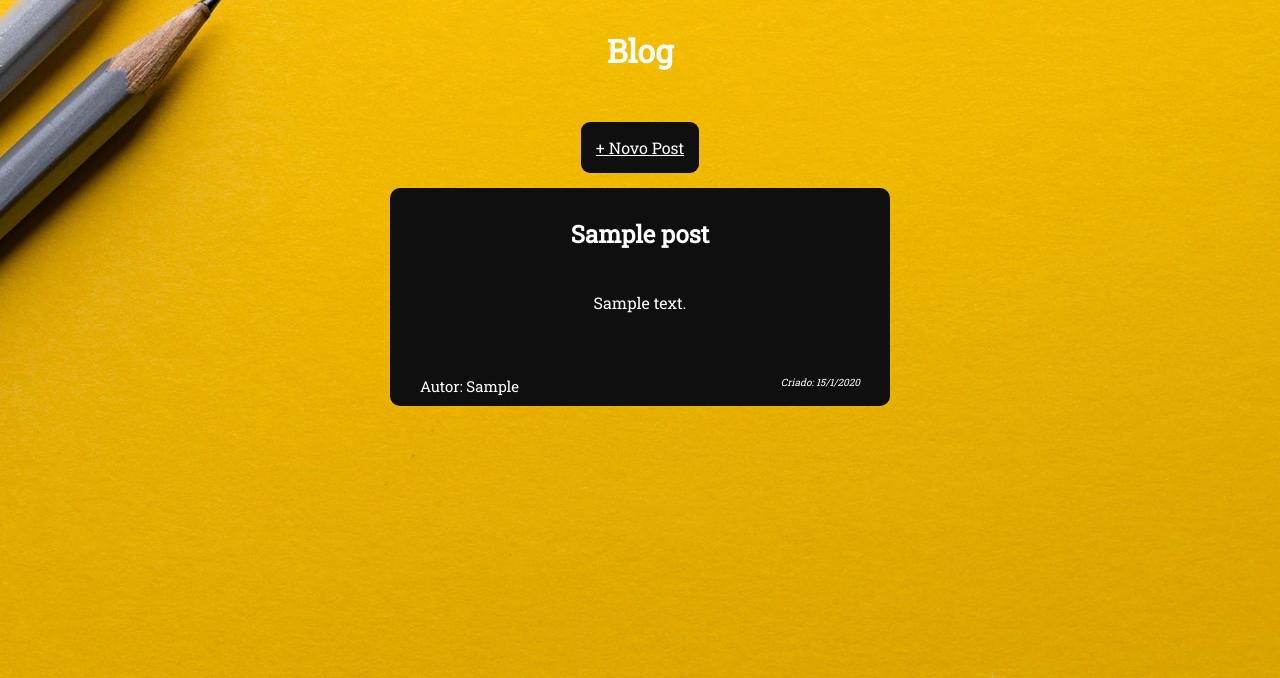
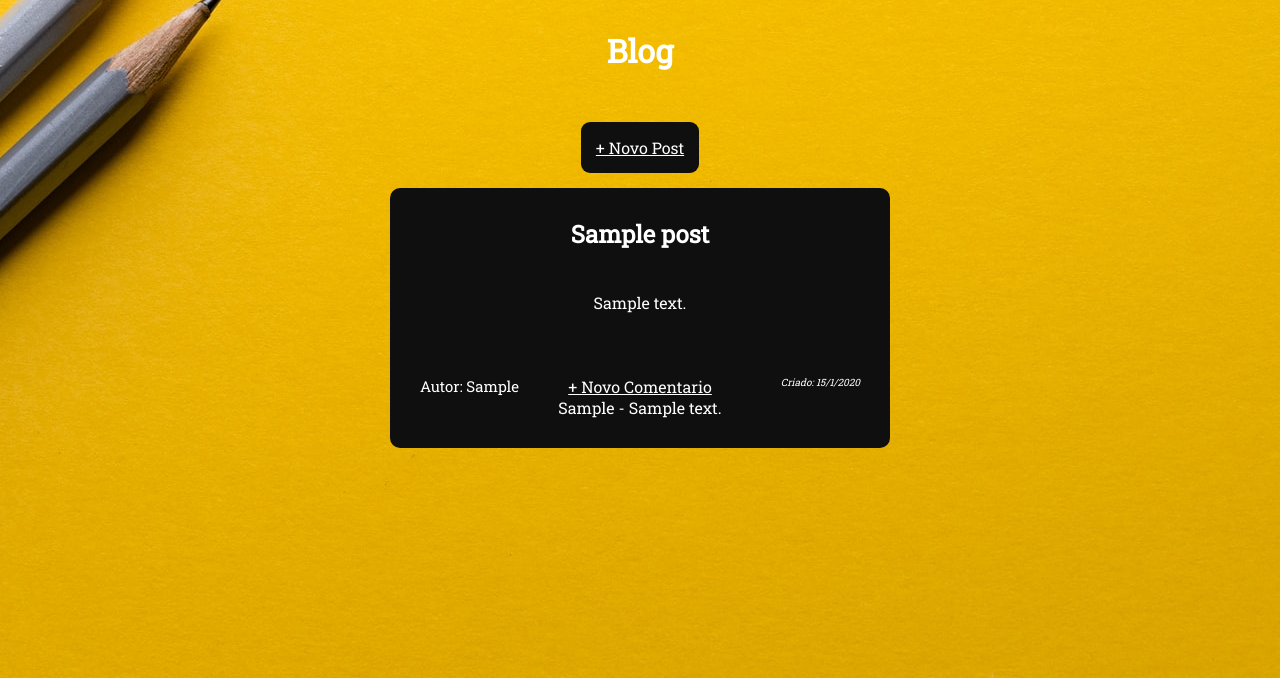
Before and after one commit to telmo-a22001972/portfolio, a Django app: page /posts in a window 1280 px wide. Shown: the part 81-759 px from the top of the page. Run offline with Django 4.2, Linux system fonts and the light colour scheme; tables that the repository leaves empty hold one stand-in row (values such as "Sample post"); parts of the project's set-up code (start-up, migrations or seed data) failed here and were passed over.

Commit message:
Comentários no blog, mas ele não adiciona sozinho ao post

```diff
--- a/portfolio/admin.py
+++ b/portfolio/admin.py
@@ -9,3 +9,4 @@ admin.site.register(Projeto)
 admin.site.register(Professor)
 admin.site.register(Cadeira)
 admin.site.register(Linguagem)
+admin.site.register(Comentario)
--- a/portfolio/forms.py
+++ b/portfolio/forms.py
@@ -6,9 +6,15 @@ class PostForm(ModelForm):
     class Meta:
         model = Post
         fields = '__all__'
+        exclude = ['comentarios']
 
 
 class CadeiraForm(ModelForm):
     class Meta:
         model = Cadeira
         fields = '__all__'
+
+class ComentarioForm(ModelForm):
+    class Meta:
+        model = Comentario
+        fields = '__all__'
--- a/portfolio/models.py
+++ b/portfolio/models.py
@@ -9,12 +9,22 @@ from django import forms
 # Para o campo não ser obrigatório mete-se ", blank= True"
 
 
+class Comentario(models.Model):
+    autor = models.CharField(max_length=20)
+    descricao = models.TextField()
+    criacao = models.DateTimeField(auto_now_add=True)
+
+    def __str__(self):
+        return f"{self.autor} - {self.descricao}"
+
+
 class Post(models.Model):
 
     titulo = models.CharField(max_length=60)
     descricao = models.TextField()
     criacao = models.DateTimeField(auto_now_add=True)
     autor = models.CharField(max_length=20)
+    comentarios = models.ManyToManyField(Comentario, blank=True)
 
     def __str__(self):
         return self.autor+": " +self.titulo + " - " + self.descricao[:30]
--- a/portfolio/templates/portfolio/posts.html
+++ b/portfolio/templates/portfolio/posts.html
@@ -16,7 +16,6 @@
     <div class="posts_container">
 
         {% for post in posts %}
-
             <div class="blog_post">
                 <h2>{{post.titulo}}</h2>
                 <br>
@@ -31,6 +30,17 @@
                 <div class="post_autor">
                     <p>Autor: {{ post.autor }}</p>
                 </div>
+                <div>
+                    <a href="{% url 'portfolio:criar_comentario' %}" class="btn">+ Novo Comentario</a>
+                </div>
+                <div class="comentarios_div">
+                    {% if post.comentarios is not Blank %}
+                        {% for comentario in post.comentarios.all %}
+                            {{comentario}}
+                            <br>
+                        {% endfor %}
+                    {% endif %}
+                </div>
             </div>
         {% endfor %}
 
--- a/portfolio/urls.py
+++ b/portfolio/urls.py
@@ -17,6 +17,8 @@ urlpatterns = [
     path('criar_post', views.criar_post_page_view, name="criar_post"),
     path('web', views.web_page_view, name="web"),
     path('criar_cadeira', views.criar_cadeira_page_view, name="criar_cadeira"),
+    path('criar_comentario', views.criar_comentario_page_view, name='criar_comentario'),
+
 
 
 
--- a/portfolio/views.py
+++ b/portfolio/views.py
@@ -53,6 +53,16 @@ def criar_post_page_view(request):
     return render(request, 'portfolio/criar_post.html', context)
 
 
+def criar_comentario_page_view(request):
+    form = ComentarioForm(request.POST or None)
+    if form.is_valid():
+        form.save()
+        return HttpResponseRedirect('/posts')
+
+    context = {'form':form}
+
+    return render(request, 'portfolio/criar_comentario.html', context)
+
 
 def web_page_view(request):
     if request.method == 'POST':
```
Also changed, not shown: portfolio/templates/portfolio/about.html (+5 -5 lines), portfolio/templates/portfolio/criar_comentario.html (renamed from portfolio/templates/portfolio/criar_post.html, +7 -5 lines), portfolio/migrations/0013_comentario_post_comentarios.py (added), portfolio/migrations/0014_comentario_criacao.py (added).
